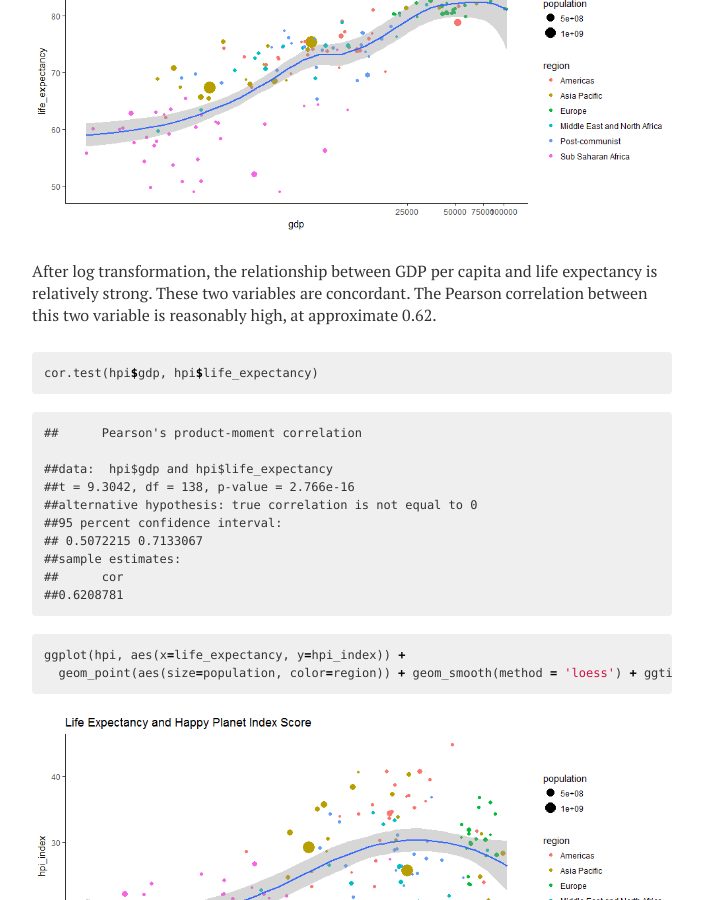
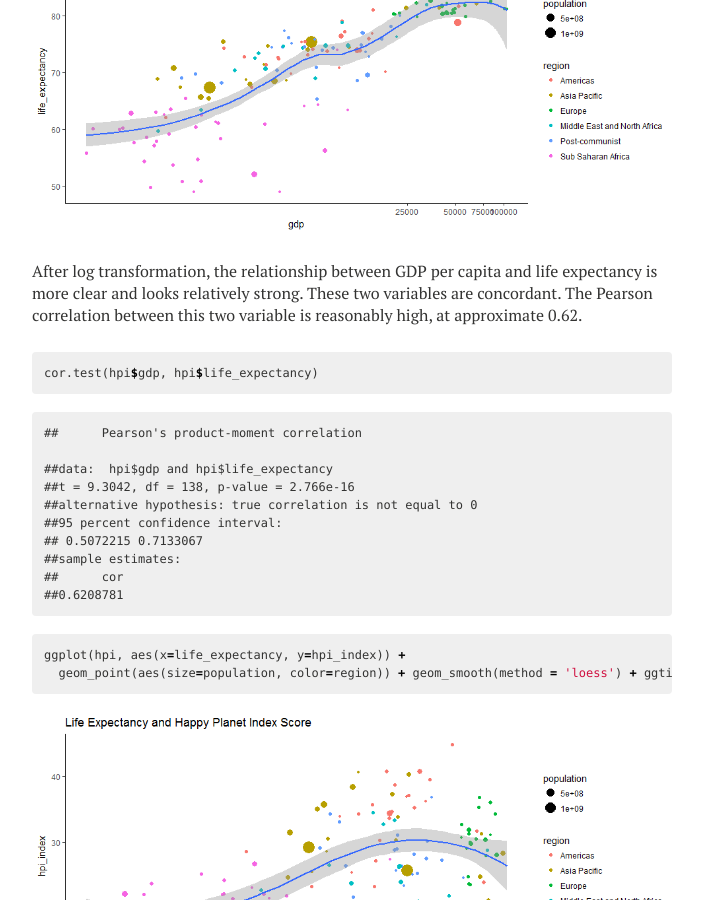
Before and after one commit to susanli2016/susanli2016.github.io, a Jekyll site: the page built from _posts/2017-05-19-Happy-Planet.md, in a window 1280 px wide and 900 px high, scrolled down 2129 px. Shown: the whole window, without its empty margins (288-991 px from the left). Built offline with Jekyll 4.4.1, drawn with Linux system fonts in a browser that asks for light colours; nearby versions of some CDN libraries; library files that are not in the unit come from our copies; comment, search, counter and statistics services are not loaded; some of the changed text lies outside the part shown.

Commit message:
fix typo

```diff
--- a/_posts/2017-05-19-Happy-Planet.md
+++ b/_posts/2017-05-19-Happy-Planet.md
@@ -105,7 +105,7 @@
 
 ![life-1](/figs/2017-05-19-Happy-Planet/life-1.png)
 
-After log transformation, the relationship between GDP per capita and life expectancy is relatively strong. These two variables are concordant. The Pearson correlation between this two variable is reasonably high, at approximate 0.62.
+After log transformation, the relationship between GDP per capita and life expectancy is more clear and looks relatively strong. These two variables are concordant. The Pearson correlation between this two variable is reasonably high, at approximate 0.62.
 
 {% highlight r %}
 cor.test(hpi$gdp, hpi$life_expectancy)
@@ -250,7 +250,7 @@
 ##comp 6 0.05229306              0.5229306                          99.44471
 {% endhighlight %}
 
-Interpreting:
+Interpretation:
 
 1. The proportion of variation retained by the principal components was extracted above.
 
```
